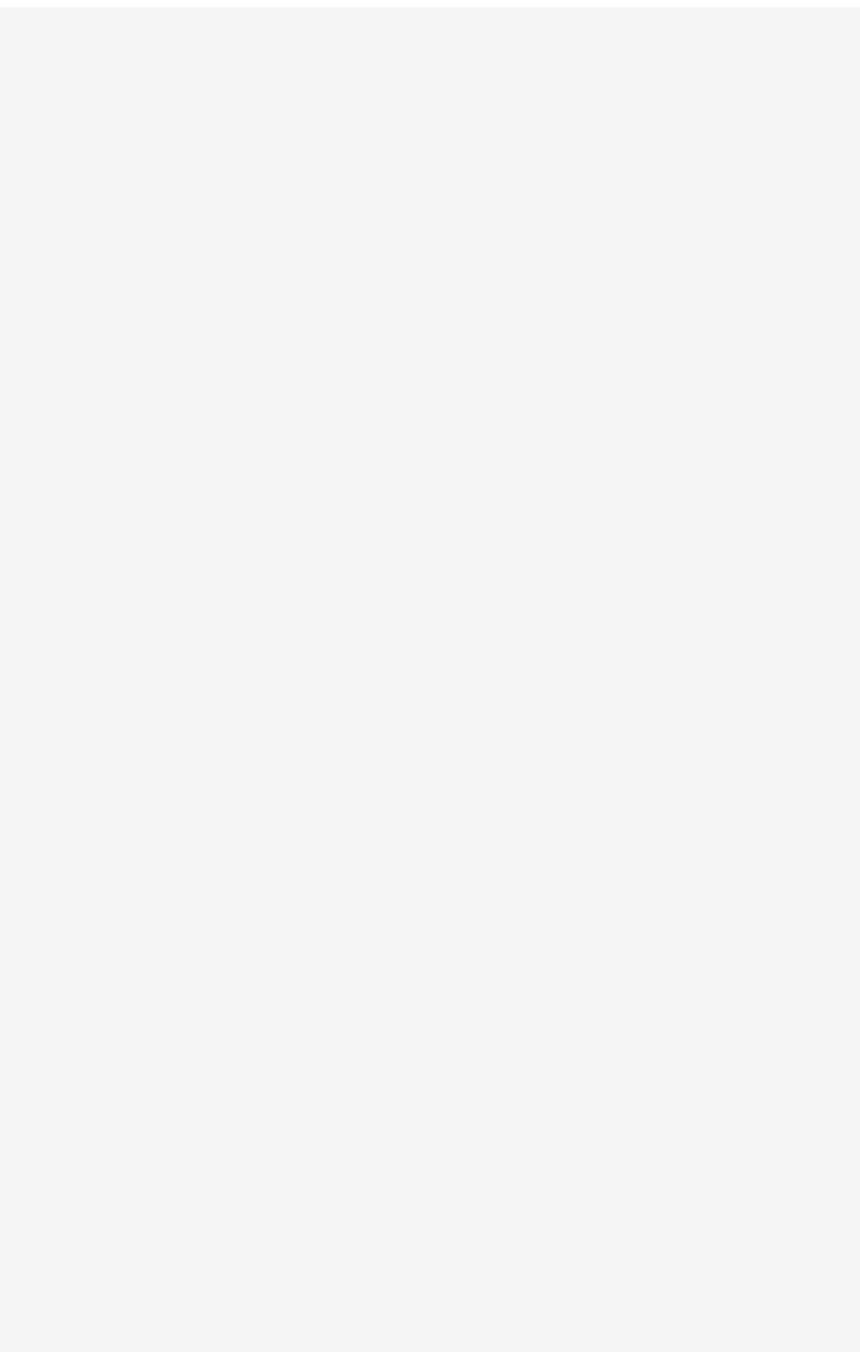
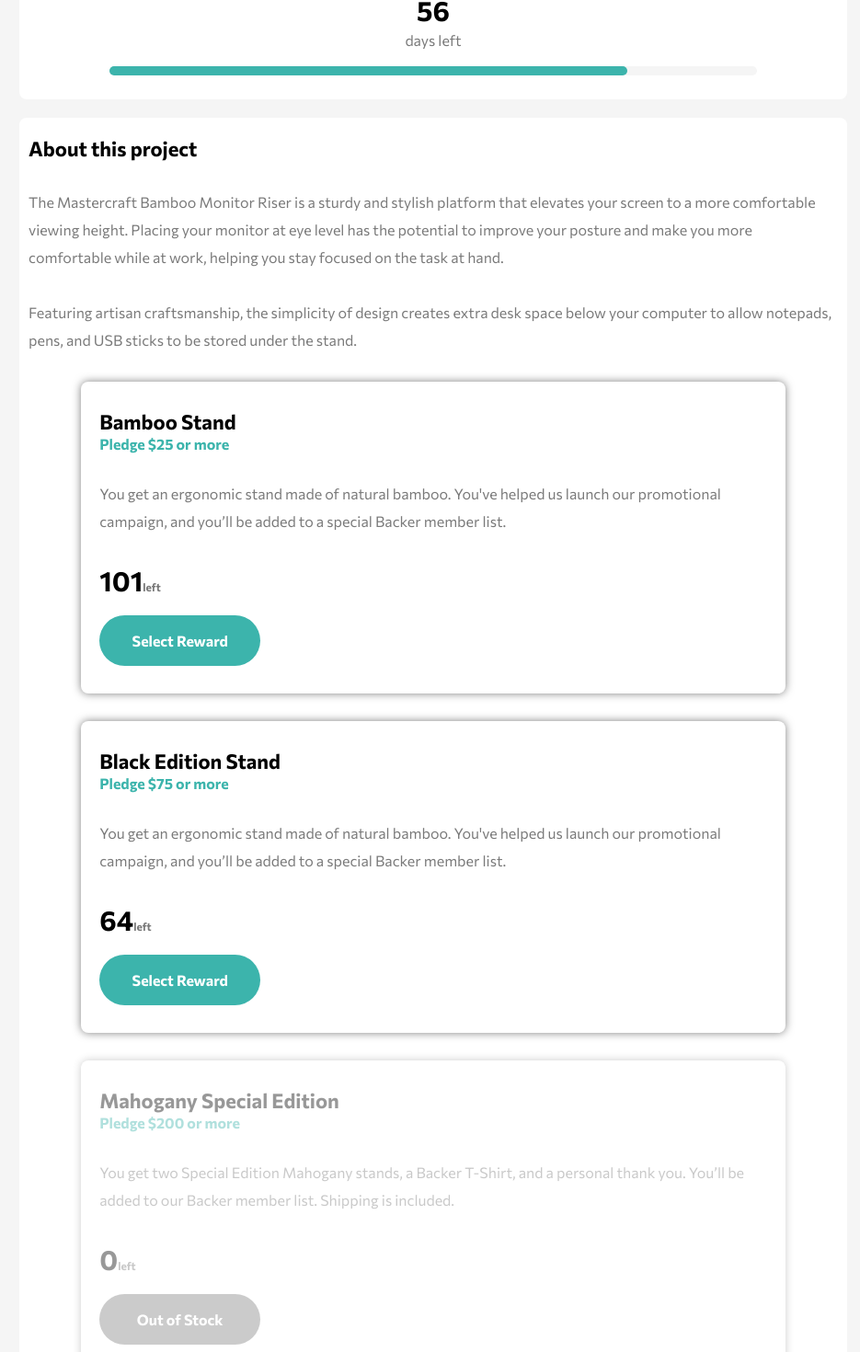
Before and after one commit to Netosilv4/CrowdFunding-fm, a React (Create React App) app: page / in a window 1280 px wide. Shown: the part 874-2344 px from the top of the page at 92% size, without its empty margins (169-1104 px from the left). Before the commit the page ends 882 px from the top, so only its background shows below. Built offline with nearby package versions, Linux system fonts and the light colour scheme.

Commit message:
About section

```diff
--- a/src/App.jsx
+++ b/src/App.jsx
@@ -4,6 +4,7 @@ import Arrecadation from './components/Arrecadation/index';
 import Product from './components/product/Product';
 import Hero from './components/hero';
 import { Main } from './components/UI';
+import About from './components/about';
 
 function App() {
   return (
@@ -12,6 +13,7 @@ function App() {
       <Main>
         <Product />
         <Arrecadation />
+        <About />
       </Main>
     </>
   );
--- a/src/components/UI/index.js
+++ b/src/components/UI/index.js
@@ -1,6 +1,7 @@
 import styled from 'styled-components';
 
 export const Section = styled.section`
+  opacity: ${(props) => (props.desactivate ? 0.4 : 1)};
   display: flex;
   flex-direction: column;
   margin: auto;
@@ -11,10 +12,16 @@ export const Section = styled.section`
   border-radius: 8px;
   width: 87%;
   padding: 20px 10px;
+  @media(min-width: 900px) {
+    width: 900px;
+    :nth-child( n + 4) {
+      width: 87%;
+    }
+  }
 `;
 
 export const H2 = styled.h2`
-width: 70%;
+width: 100%;
 font-size: 22px;
 font-weight: 700;
 `;
@@ -38,4 +45,8 @@ export const ButtonBack = styled.button`
   color: white;
   font-weight: 700;
   margin-right: 8px;
+  :hover{
+    cursor: pointer;
+    opacity: 0.8;
+  }
 `;
--- /dev/null
+++ b/src/components/about/index.jsx
@@ -0,0 +1,28 @@
+import React from 'react';
+import products from '../../helper/rewardCards/texts';
+import { Section, H2, P } from '../UI';
+import RewardCard from '../rewardCards';
+
+const About = () => (
+  <Section style={{ gap: '30px', textAlign: 'left', alignItems: 'left' }}>
+    <H2>
+      About this project
+    </H2>
+    <P>
+      The Mastercraft Bamboo Monitor Riser is a sturdy and stylish platform that
+      elevates your screen to a more comfortable viewing height. Placing your
+      monitor at eye level has the potential to improve your posture and make you
+      more comfortable while at work, helping you stay focused on the task at hand.
+    </P>
+    <P>
+      Featuring artisan craftsmanship, the simplicity of design creates extra desk
+      space below your computer to allow notepads, pens, and USB sticks to be stored
+      under the stand.
+    </P>
+    {
+      products.map((e) => <RewardCard product={e} desactivate={e.quantity === 0} />)
+    }
+  </Section>
+);
+
+export default About;
--- a/src/components/hero/styles.js
+++ b/src/components/hero/styles.js
@@ -2,12 +2,17 @@ import styled from 'styled-components';
 
 export const Header = styled.header`
   width: 100%;
-  height: 300px;
-  background-image: url('/dale/images/image-hero-mobile.jpg');
+  height: 400px;
+  background-image: url('/dale/images/image-hero-mobile.jpg'),linear-gradient(rgba(0,0,0,0.7), rgba(0,0,0,0.0));
+  background-blend-mode: overlay;
   background-size: cover;
   background-repeat: no-repeat;
   background-position: center;
   padding: 20px 10px;
+  @media(min-width: 800px) {
+    background-image: url('/dale/images/image-hero-desktop.jpg'),linear-gradient(rgba(0,0,0,0.7), rgba(0,0,0,0));
+    background-blend-mode: overlay;
+  }
 `;
 
 export const Logo = styled.img`
--- a/src/components/product/styles.js
+++ b/src/components/product/styles.js
@@ -18,4 +18,5 @@ export const Button = styled.button`
   width: 20%;
   border: 0;
   border-radius: 100px;
+  background-color: white;
 `;
--- /dev/null
+++ b/src/components/rewardCards/index.jsx
@@ -0,0 +1,42 @@
+import React from 'react';
+import PropTypes from 'prop-types';
+import { H1 } from '../Arrecadation/styles';
+import {
+  Section, P, H2, ButtonBack,
+} from '../UI';
+import { Price, Wrapper } from './styles';
+
+const RewardCard = ({
+  product: {
+    title, price, description, quantity,
+  }, desactivate,
+}) => (
+  <Section
+    style={{
+      boxShadow: '0px 0px 10px rgba(0,0,0,0.5)', textAlign: 'left', gap: '30px', padding: '30px 20px',
+    }}
+    desactivate={desactivate}
+  >
+    <Wrapper>
+      <H2>{title}</H2>
+      <Price>{`Pledge $${price} or more`}</Price>
+    </Wrapper>
+    <P>{description}</P>
+    <Wrapper style={{ gap: '20px' }}>
+      <H1>
+        {quantity }
+        <span style={{ fontSize: '12px', color: 'hsl(0, 0%, 48%)' }}>left</span>
+      </H1>
+      <ButtonBack style={{ width: '175px', backgroundColor: `${desactivate ? 'grey' : 'hsl(176, 50%, 47%)'} ` }}>
+        {desactivate ? 'Out of Stock' : 'Select Reward'}
+      </ButtonBack>
+    </Wrapper>
+  </Section>
+);
+
+RewardCard.propTypes = {
+  product: PropTypes.objectOf(PropTypes.oneOfType([PropTypes.string, PropTypes.number])).isRequired,
+  desactivate: PropTypes.bool.isRequired,
+};
+
+export default RewardCard;
--- /dev/null
+++ b/src/components/rewardCards/styles.js
@@ -0,0 +1,15 @@
+import styled from 'styled-components';
+
+export const Price = styled.p`
+  width: 100%;
+  color: hsl(176, 50%, 47%);
+  font-size: 16px;
+  font-weight: 700;
+`;
+
+export const Wrapper = styled.div`
+  display: flex;
+  flex-direction: column;
+  width: 100%;
+  gap: 1px;
+`;
--- /dev/null
+++ b/src/helper/rewardCards/texts.jsx
@@ -0,0 +1,23 @@
+const product = [
+  {
+    title: 'Bamboo Stand',
+    price: 25,
+    description: "You get an ergonomic stand made of natural bamboo. You've helped us launch our promotional campaign, and you’ll be added to a special Backer member list.",
+    quantity: 101,
+  },
+  {
+    title: 'Black Edition Stand',
+    price: 75,
+    description: "You get an ergonomic stand made of natural bamboo. You've helped us launch our promotional campaign, and you’ll be added to a special Backer member list.",
+    quantity: 64,
+  },
+  {
+    title: 'Mahogany Special Edition',
+    price: 200,
+    description: 'You get two Special Edition Mahogany stands, a Backer T-Shirt, and a personal thank you. You’ll be added to our Backer member list. Shipping is included.',
+    quantity: 0,
+  },
+
+];
+
+export default product;
```
